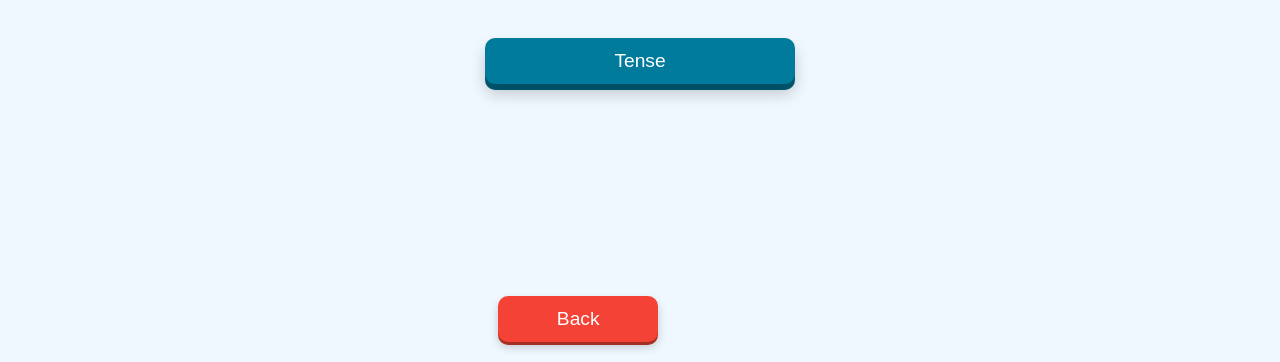
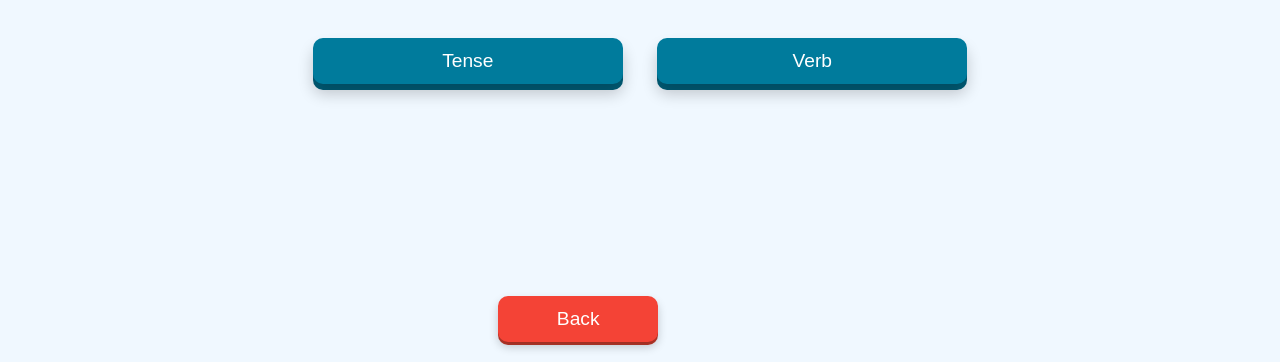
Before and after one commit to Abhay-0703/Perfect-Education-, a plain HTML site: page english.html in a window 1280 px wide. Shown: the part 438-800 px from the top of the page. Drawn offline with Linux system fonts and the light colour scheme.

Commit message:
Update english.html
add verb option

```diff
--- a/english.html
+++ b/english.html
@@ -16,7 +16,7 @@
         <img src="logo.png" alt="logo" class="logo">
         <div class="button-container">
             <a href="tense.html" class="button">Tense</a>
-
+          <a href="verb.html" class="button">Verb</a>
         </div>
     </div>
     <div class="footer">
```
